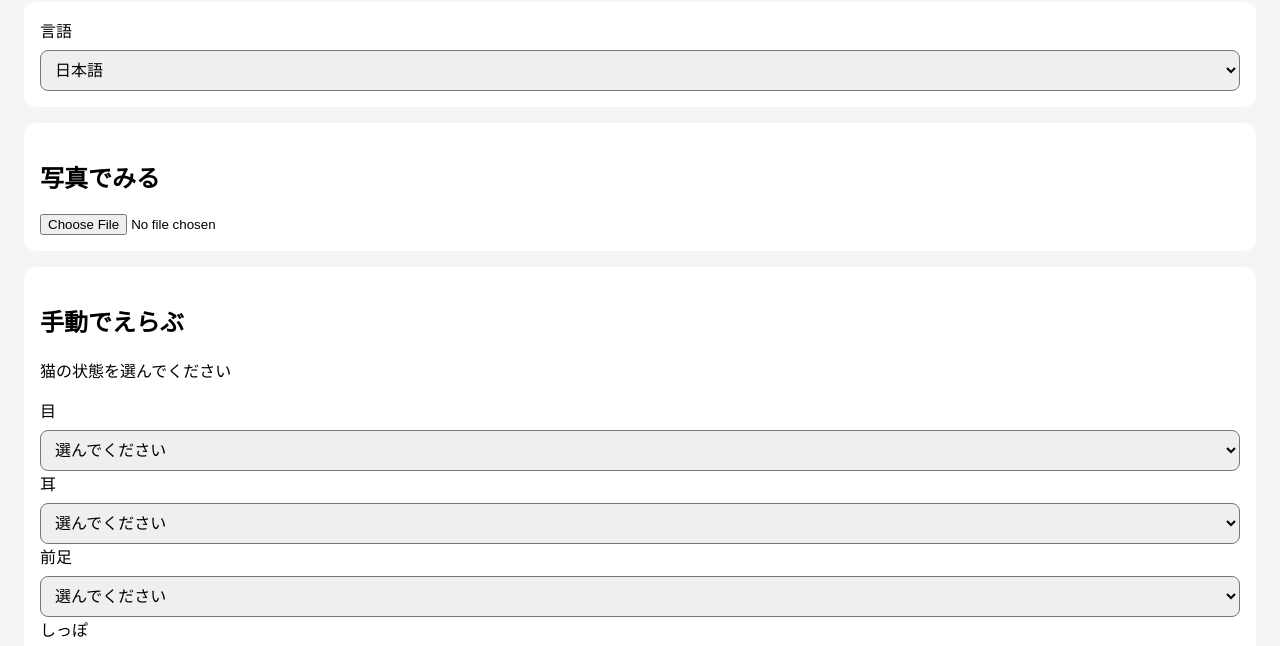
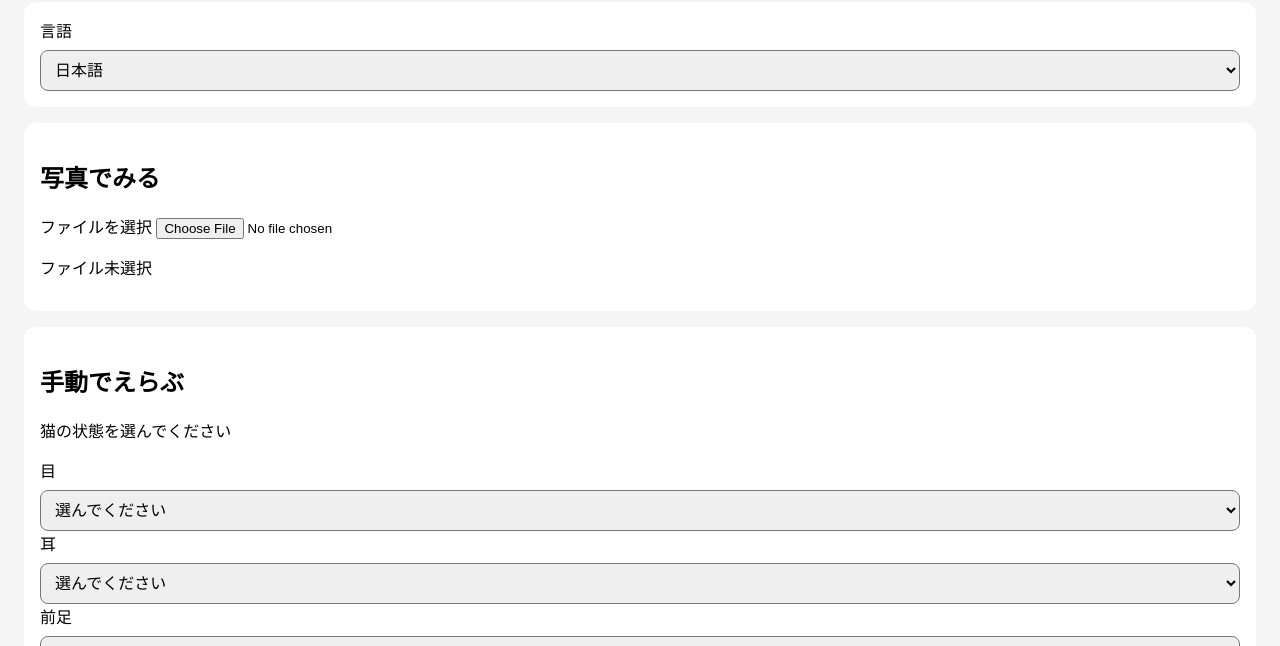
Before and after one commit to ya-create370/cat-emotion-app, a plain HTML site: page index.html in a window 1280 px wide. Shown: the part 111-757 px from the top of the page. Drawn offline with Linux system fonts and the light colour scheme.

Commit message:
add file label and status
Added a label for file input and a status message.

```diff
--- a/index.html
+++ b/index.html
@@ -62,8 +62,12 @@
   <!-- 写真 -->
   <div class="box">
     <h2 id="photoTitle">写真でみる</h2>
-    <input type="file" id="imageInput" accept="image/*">
-    <img id="preview" style="display:none;">
+<label id="fileLabel">ファイルを選択</label>
+<input type="file" id="imageInput" accept="image/*">
+
+<p id="fileStatus">ファイル未選択</p>
+
+<img id="preview" style="display:none;">
   </div>
 
   <!-- 手動選択 -->
```
